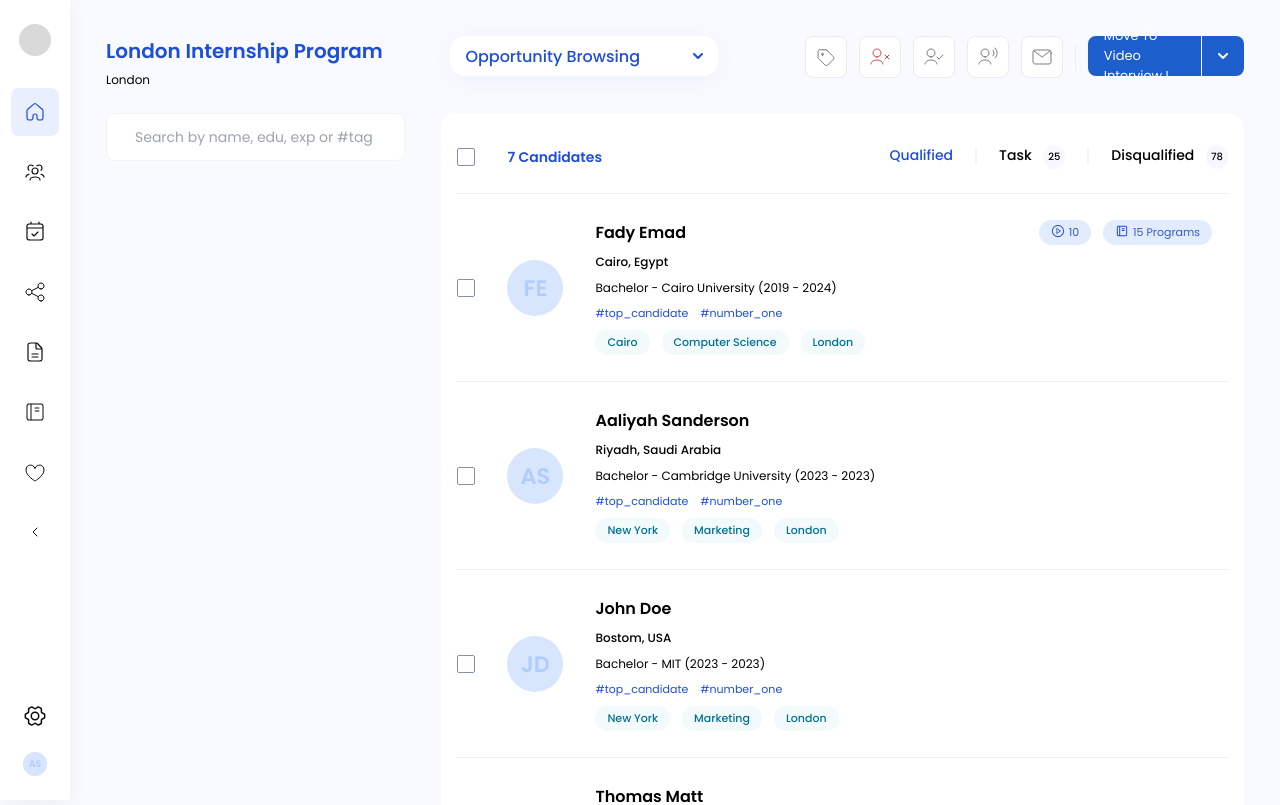
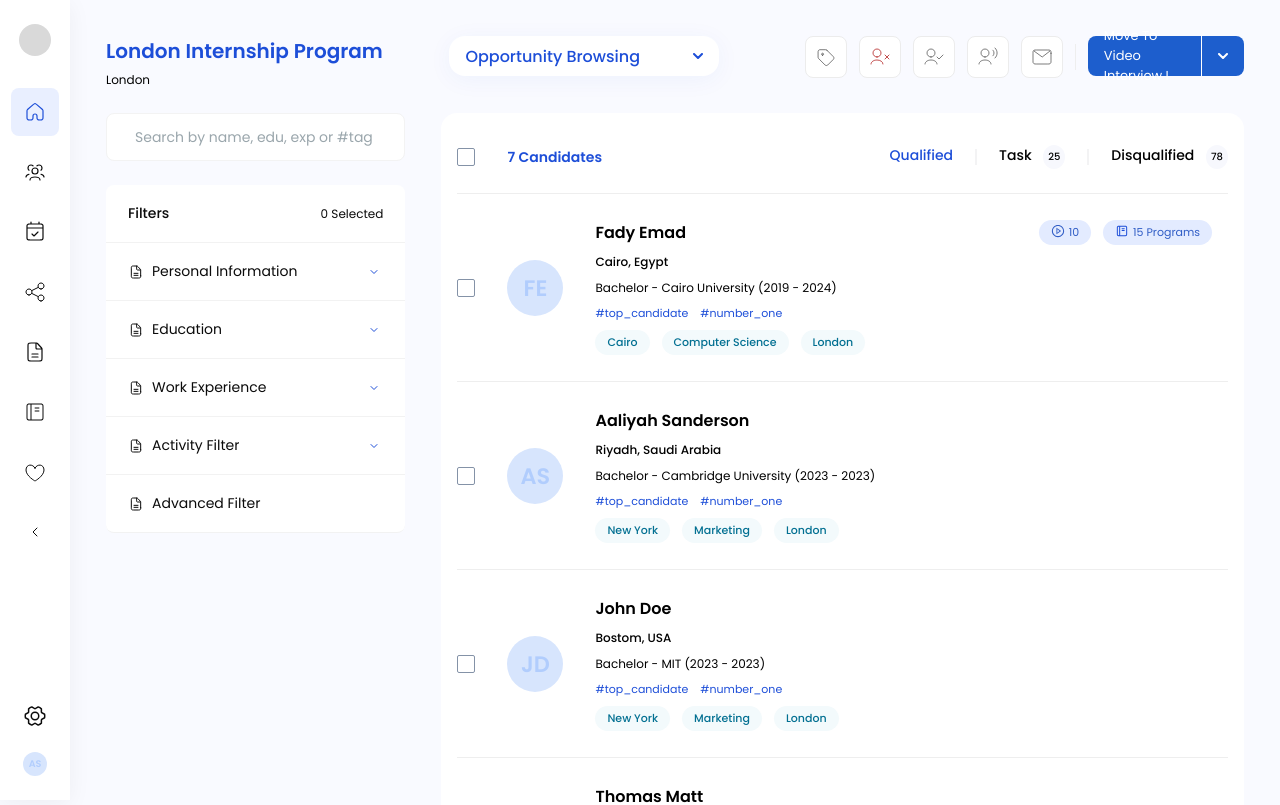
Before and after one commit to fady2019/capital-placement-task2, a React (Create React App) app: page / in a window 1280 px wide. Shown: the top 805 px of the page. Built offline with nearby package versions, Linux system fonts and the light colour scheme.

Commit message:
finish the home filters component

```diff
--- a/src/components/home/home-filters/home-filters.component.tsx
+++ b/src/components/home/home-filters/home-filters.component.tsx
@@ -1,11 +1,39 @@
+import Accordion from '../../ui/accordion/accordion.component';
+import List from '../../ui/list/list.component';
 import SearchInput from '../../ui/search-input/search-input.component';
 
 import classes from './home-filters.styles.module.css';
+
+import { ReactComponent as DocIcon } from '../../../assets/icons/doc_small.svg';
+
+const DUMMY_CONTENT =
+    'Lorem ipsum dolor sit amet consectetur adipisicing elit. Iste aliquam odit laboriosam? Distinctio doloribus libero consequatur illum possimus? Cumque amet architecto nemo explicabo ea odio minima molestiae inventore soluta consequuntur.';
 
 const HomeFilters = () => {
     return (
         <div className={classes['home-filters']}>
             <SearchInput placeholder="Search by name, edu, exp or #tag" />
+
+            <List className={classes['filter-list']}>
+                <li className={classes['home-filters__title']}>
+                    <h2>Filters</h2> <span>0 Selected</span>
+                </li>
+
+                <li>
+                    <Accordion
+                        items={[
+                            { id: '0', header: <div className={classes['filter-item']}><DocIcon/> Personal Information</div>, content: DUMMY_CONTENT },
+                            { id: '1', header: <div className={classes['filter-item']}><DocIcon/> Education</div>, content: DUMMY_CONTENT },
+                            { id: '2', header: <div className={classes['filter-item']}><DocIcon/> Work Experience</div>, content: DUMMY_CONTENT },
+                            { id: '3', header: <div className={classes['filter-item']}><DocIcon/> Activity Filter</div>, content: DUMMY_CONTENT },
+                        ]}
+                    />
+                </li>
+
+                <li className={`${classes['home-filters__advanced-filters']} ${classes['filter-item']}`}>
+                    <DocIcon /> Advanced Filter
+                </li>
+            </List>
         </div>
     );
 };
--- a/src/components/home/home-filters/home-filters.styles.module.css
+++ b/src/components/home/home-filters/home-filters.styles.module.css
@@ -1,3 +1,46 @@
 .home-filters {
+    display: flex;
+    flex-direction: column;
+    gap: 24px;
     grid-area: filters;
+    color: #0b0b0b;
+    font-size: 14px;
 }
+
+.filter-list li:first-child {
+    border-top-left-radius: 8px;
+    border-top-right-radius: 8px;
+}
+
+.filter-list li:last-child {
+    border-bottom-left-radius: 8px;
+    border-bottom-right-radius: 8px;
+}
+
+.home-filters__title,
+.home-filters__advanced-filters {
+    padding: 18px 22px;
+    border-bottom: 1px solid #f2f2f2;
+    background-color: #fff;
+}
+
+.home-filters__title {
+    display: flex;
+    justify-content: space-between;
+    align-items: center;
+}
+
+.filter-item {
+    display: flex;
+    align-items: center;
+    gap: 8px;
+}
+
+.home-filters__title h2 {
+    font-size: inherit;
+    font-weight: 500;
+}
+
+.home-filters__title span {
+    font-size: 12px;
+}
```
Also changed, not shown: src/assets/icons/doc_small.svg (added).
